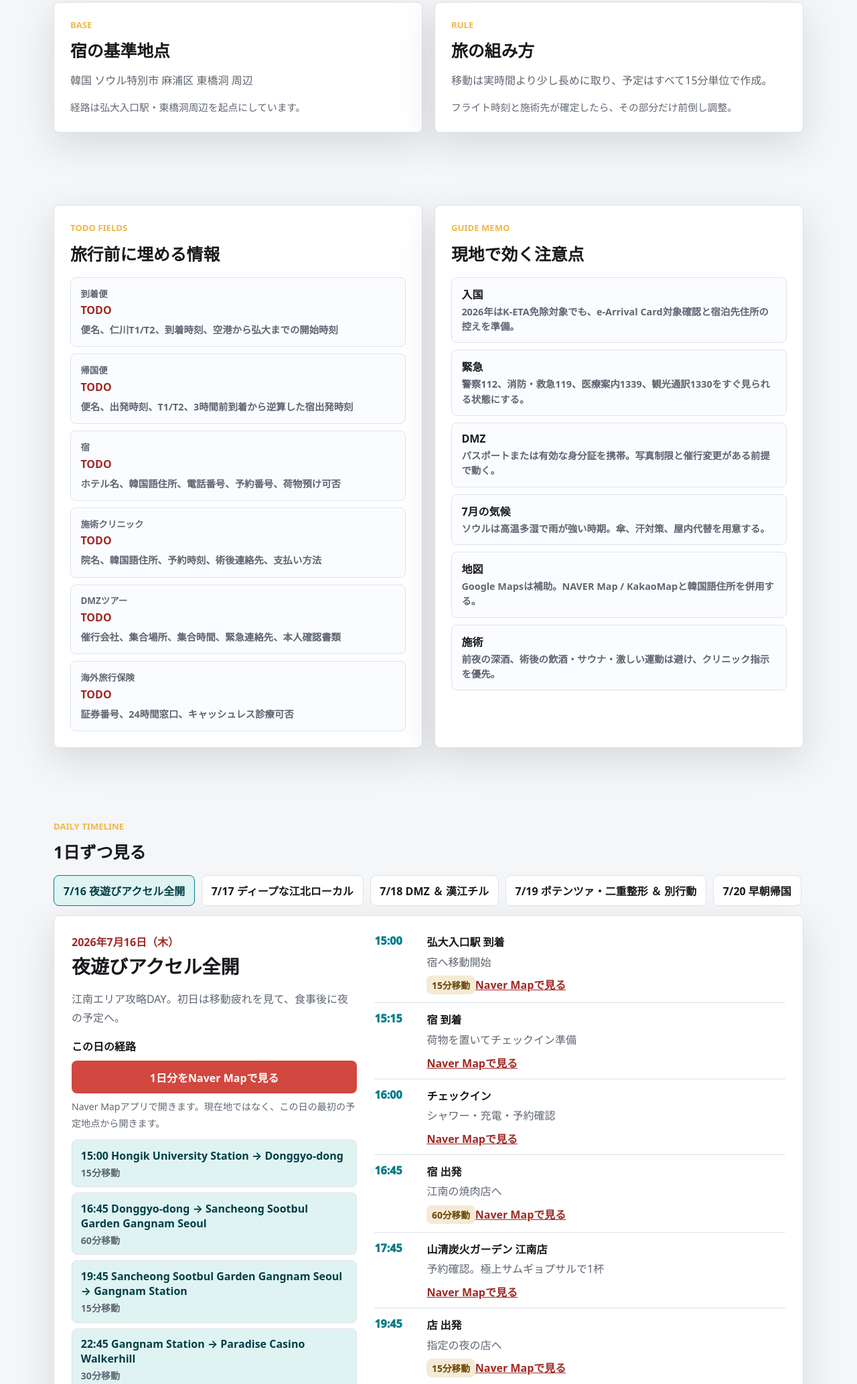
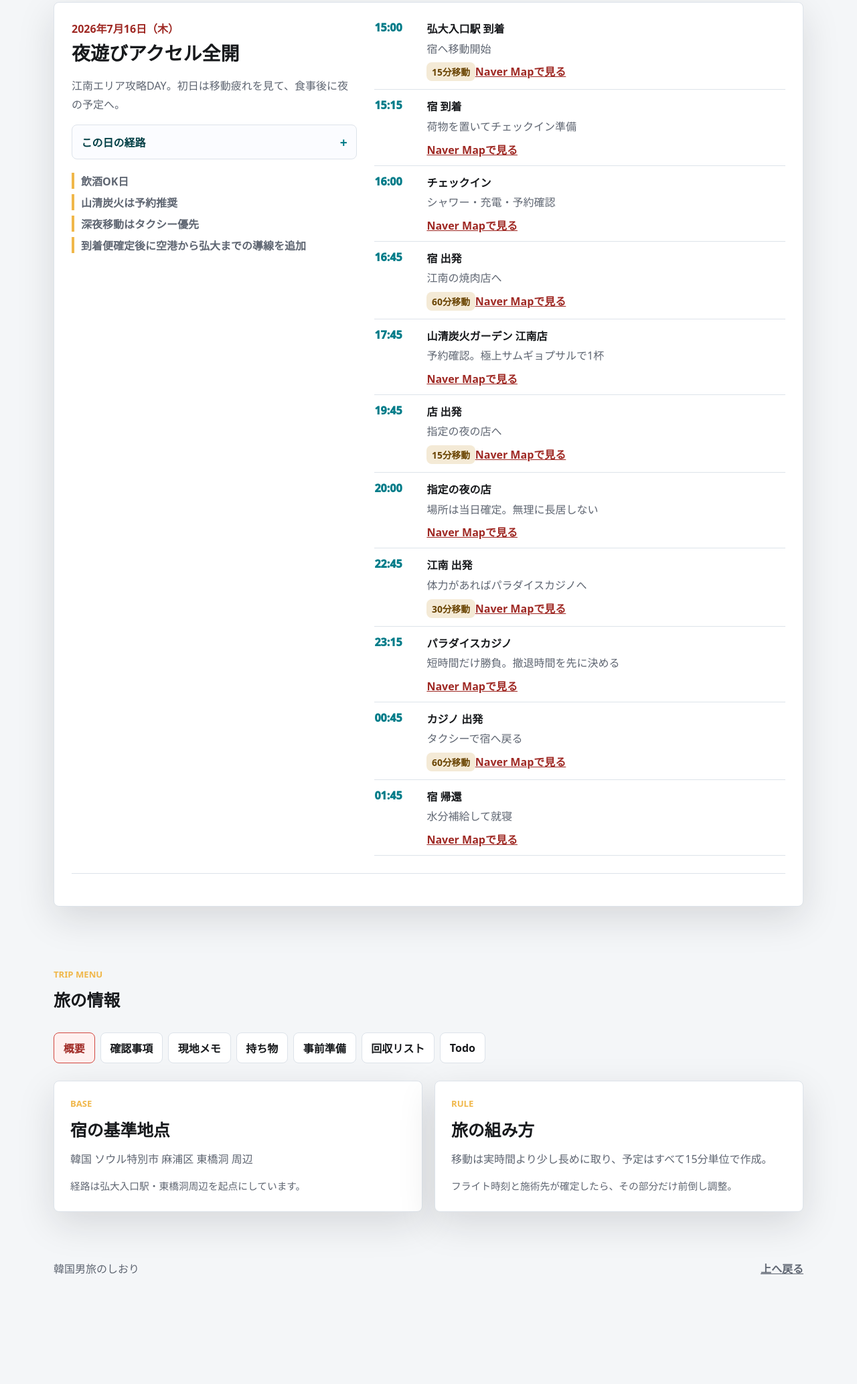
Before and after one commit to taro1025/korea-trip-shiori, a website: page index.html in a window 1280 px wide. Shown: the part 653-2720 px from the top of the page at 67% size. After the commit the page ends 2601 px from the top, so only its background shows below. Drawn offline with Linux system fonts and the light colour scheme.

Commit message:
Compact itinerary layout with info tabs

```diff
--- a/assets/app.js
+++ b/assets/app.js
@@ -105,6 +105,37 @@ function createTab(day) {
   button.textContent = `${day.label} ${day.title}`;
   button.addEventListener("click", () => showDay(day.id));
   return button;
+}
+
+function initInfoTabs() {
+  const tabs = document.querySelectorAll(".info-tab");
+  tabs.forEach((tab) => tab.addEventListener("click", () => showInfoPanel(tab.dataset.panel)));
+  initInfoLinks();
+  showInfoPanel(defaultInfoPanel(tabs));
+}
+
+function defaultInfoPanel(tabs) {
+  return [...tabs].find((tab) => tab.getAttribute("aria-selected") === "true")?.dataset.panel;
+}
+
+function initInfoLinks() {
+  document.querySelectorAll("[data-info-panel]").forEach((link) => {
+    link.addEventListener("click", () => showInfoPanel(link.dataset.infoPanel));
+  });
+}
+
+function showInfoPanel(panelId) {
+  if (!panelId) return;
+  document.querySelectorAll(".info-panel").forEach((panel) => {
+    panel.hidden = panel.id !== panelId;
+  });
+  updateInfoTabs(panelId);
+}
+
+function updateInfoTabs(panelId) {
+  document.querySelectorAll(".info-tab").forEach((tab) => {
+    tab.setAttribute("aria-selected", String(tab.dataset.panel === panelId));
+  });
 }
 
 function showDay(dayId) {
@@ -320,6 +351,7 @@ function simpleItem(text) {
 
 function init() {
   renderTabs();
+  initInfoTabs();
   renderFacts();
   renderMemos();
   renderSimpleList("#checkList", data.checkList);
--- a/assets/styles.css
+++ b/assets/styles.css
@@ -35,7 +35,7 @@ a {
 
 .hero {
   display: flex;
-  min-height: 78svh;
+  min-height: clamp(420px, 58svh, 640px);
   flex-direction: column;
   background:
     linear-gradient(90deg, rgba(13, 17, 23, 0.82), rgba(13, 17, 23, 0.34)),
@@ -74,7 +74,7 @@ a {
 
 .hero__body {
   width: min(1120px, calc(100% - 32px));
-  margin: auto auto 9vh;
+  margin: auto auto 6vh;
 }
 
 .eyebrow,
@@ -129,7 +129,7 @@ a {
 }
 
 .section {
-  padding: 54px 0;
+  padding: 46px 0;
 }
 
 .section__inner {
@@ -166,7 +166,8 @@ a {
 }
 
 .panel h2,
-.section-heading h2 {
+.section-heading h2,
+.info-panel h2 {
   margin: 0;
   font-size: 1.55rem;
 }
@@ -187,12 +188,15 @@ a {
 
 .day-tabs {
   display: flex;
-  flex-wrap: wrap;
   gap: 10px;
+  overflow-x: auto;
   margin-bottom: 14px;
+  padding-bottom: 4px;
+  scrollbar-width: thin;
 }
 
 .day-tab {
+  flex: 0 0 auto;
   min-height: 42px;
   border: 1px solid var(--line);
   border-radius: 8px;
@@ -202,12 +206,47 @@ a {
   font: inherit;
   font-weight: 900;
   cursor: pointer;
+  white-space: nowrap;
 }
 
 .day-tab[aria-selected="true"] {
   border-color: var(--teal);
   background: var(--teal-soft);
   color: #003f45;
+}
+
+.info-tabs {
+  display: flex;
+  gap: 8px;
+  overflow-x: auto;
+  margin-top: -4px;
+  margin-bottom: 4px;
+  padding-bottom: 4px;
+  scrollbar-width: thin;
+}
+
+.info-tab {
+  flex: 0 0 auto;
+  min-height: 42px;
+  border: 1px solid var(--line);
+  border-radius: 8px;
+  background: var(--surface);
+  color: var(--ink);
+  padding: 0.62rem 0.86rem;
+  font: inherit;
+  font-weight: 900;
+  cursor: pointer;
+  white-space: nowrap;
+}
+
+.info-tab[aria-selected="true"] {
+  border-color: var(--red);
+  background: #fff0ef;
+  color: var(--red-dark);
+}
+
+.info-panel[hidden] {
+  display: none;
 }
 
 .day-panel {
@@ -251,9 +290,36 @@ a {
   margin-top: 16px;
 }
 
-.day-routes h4 {
-  margin: 0 0 10px;
-  font-size: 1rem;
+.day-routes summary {
+  display: flex;
+  min-height: 44px;
+  align-items: center;
+  justify-content: space-between;
+  border: 1px solid var(--line);
+  border-radius: 8px;
+  background: #fbfcff;
+  padding: 0.72rem 0.85rem;
+  color: #003f45;
+  font-weight: 900;
+  cursor: pointer;
+}
+
+.day-routes summary::after {
+  content: "+";
+  color: var(--teal);
+  font-size: 1.2rem;
+}
+
+.day-routes[open] summary {
+  margin-bottom: 10px;
+}
+
+.day-routes[open] summary::after {
+  content: "-";
+}
+
+.day-routes summary::-webkit-details-marker {
+  display: none;
 }
 
 .day-route-all-list {
--- a/index.html
+++ b/index.html
@@ -8,7 +8,7 @@
       content="2026年7月16日から20日までの韓国男旅しおり。日別予定、移動時間、Google Maps経路をまとめています。"
     />
     <title>韓国男旅のしおり</title>
-    <link rel="stylesheet" href="assets/styles.css?v=20260616-naver-app-routes" />
+    <link rel="stylesheet" href="assets/styles.css?v=20260616-compact-tabs" />
   </head>
   <body>
     <header class="hero" id="top">
@@ -16,8 +16,8 @@
         <a class="nav__brand" href="#top">韓国男旅</a>
         <div class="nav__links">
           <a href="#days">日程</a>
-          <a href="#prep">準備</a>
-          <a href="#open-todos">Todo</a>
+          <a href="#info" data-info-panel="info-facts">確認</a>
+          <a href="#info" data-info-panel="info-open-todos">Todo</a>
         </div>
       </nav>
 
@@ -30,44 +30,12 @@
         </p>
         <div class="hero__actions">
           <a class="button button--primary" href="#days">日程を見る</a>
-          <a class="button button--ghost" href="#prep">持ち物を見る</a>
+          <a class="button button--ghost" href="#info" data-info-panel="info-checklist">持ち物を見る</a>
         </div>
       </div>
     </header>
 
     <main>
-      <section class="section overview" aria-label="旅行概要">
-        <div class="section__inner overview__grid">
-          <article class="panel">
-            <span class="panel__label">Base</span>
-            <h2>宿の基準地点</h2>
-            <p>韓国 ソウル特別市 麻浦区 東橋洞 周辺</p>
-            <p class="small">経路は弘大入口駅・東橋洞周辺を起点にしています。</p>
-          </article>
-          <article class="panel">
-            <span class="panel__label">Rule</span>
-            <h2>旅の組み方</h2>
-            <p>移動は実時間より少し長めに取り、予定はすべて15分単位で作成。</p>
-            <p class="small">フライト時刻と施術先が確定したら、その部分だけ前倒し調整。</p>
-          </article>
-        </div>
-      </section>
-
-      <section class="section" id="critical">
-        <div class="section__inner prep-grid">
-          <article class="panel">
-            <span class="panel__label">TODO Fields</span>
-            <h2>旅行前に埋める情報</h2>
-            <dl class="fact-list" id="keyFactList"></dl>
-          </article>
-          <article class="panel">
-            <span class="panel__label">Guide Memo</span>
-            <h2>現地で効く注意点</h2>
-            <ul class="memo-list" id="guideMemoList"></ul>
-          </article>
-        </div>
-      </section>
-
       <section class="section" id="days">
         <div class="section__inner">
           <div class="section-heading">
@@ -80,12 +48,12 @@
               <span id="dayDate"></span>
               <h3 id="dayTitle"></h3>
               <p id="dayTheme"></p>
-              <div class="day-routes" id="dayRoutes">
-                <h4>この日の経路</h4>
+              <details class="day-routes" id="dayRoutes">
+                <summary>この日の経路</summary>
                 <div class="day-route-all-list" id="dayRouteAllList"></div>
                 <p class="day-routes__hint" id="dayRouteHint"></p>
                 <div class="day-route-list" id="dayRouteList"></div>
-              </div>
+              </details>
               <ul id="dayNotes"></ul>
             </div>
             <ol class="timeline" id="timeline"></ol>
@@ -94,33 +62,183 @@
         </div>
       </section>
 
-      <section class="section" id="prep">
+      <section class="section info-hub" id="info">
         <div class="section__inner prep-grid">
-          <article class="panel">
+          <div class="section-heading panel--wide">
+            <span class="eyebrow">Trip Menu</span>
+            <h2>旅の情報</h2>
+          </div>
+          <div class="info-tabs panel--wide" id="infoTabs" role="tablist" aria-label="旅行情報">
+            <button
+              class="info-tab"
+              id="info-tab-overview"
+              type="button"
+              role="tab"
+              aria-selected="true"
+              aria-controls="info-overview"
+              data-panel="info-overview"
+            >
+              概要
+            </button>
+            <button
+              class="info-tab"
+              id="info-tab-facts"
+              type="button"
+              role="tab"
+              aria-selected="false"
+              aria-controls="info-facts"
+              data-panel="info-facts"
+            >
+              確認事項
+            </button>
+            <button
+              class="info-tab"
+              id="info-tab-memos"
+              type="button"
+              role="tab"
+              aria-selected="false"
+              aria-controls="info-memos"
+              data-panel="info-memos"
+            >
+              現地メモ
+            </button>
+            <button
+              class="info-tab"
+              id="info-tab-checklist"
+              type="button"
+              role="tab"
+              aria-selected="false"
+              aria-controls="info-checklist"
+              data-panel="info-checklist"
+            >
+              持ち物
+            </button>
+            <button
+              class="info-tab"
+              id="info-tab-reserve"
+              type="button"
+              role="tab"
+              aria-selected="false"
+              aria-controls="info-reserve"
+              data-panel="info-reserve"
+            >
+              事前準備
+            </button>
+            <button
+              class="info-tab"
+              id="info-tab-wants"
+              type="button"
+              role="tab"
+              aria-selected="false"
+              aria-controls="info-wants"
+              data-panel="info-wants"
+            >
+              回収リスト
+            </button>
+            <button
+              class="info-tab"
+              id="info-tab-open-todos"
+              type="button"
+              role="tab"
+              aria-selected="false"
+              aria-controls="info-open-todos"
+              data-panel="info-open-todos"
+            >
+              Todo
+            </button>
+          </div>
+
+          <section
+            class="info-panel overview__grid panel--wide"
+            id="info-overview"
+            role="tabpanel"
+            aria-labelledby="info-tab-overview"
+          >
+            <article class="panel">
+              <span class="panel__label">Base</span>
+              <h2>宿の基準地点</h2>
+              <p>韓国 ソウル特別市 麻浦区 東橋洞 周辺</p>
+              <p class="small">経路は弘大入口駅・東橋洞周辺を起点にしています。</p>
+            </article>
+            <article class="panel">
+              <span class="panel__label">Rule</span>
+              <h2>旅の組み方</h2>
+              <p>移動は実時間より少し長めに取り、予定はすべて15分単位で作成。</p>
+              <p class="small">フライト時刻と施術先が確定したら、その部分だけ前倒し調整。</p>
+            </article>
+          </section>
+
+          <article
+            class="panel info-panel panel--wide"
+            id="info-facts"
+            role="tabpanel"
+            aria-labelledby="info-tab-facts"
+            hidden
+          >
+            <span class="panel__label">TODO Fields</span>
+            <h2>旅行前に埋める情報</h2>
+            <dl class="fact-list" id="keyFactList"></dl>
+          </article>
+
+          <article
+            class="panel info-panel panel--wide"
+            id="info-memos"
+            role="tabpanel"
+            aria-labelledby="info-tab-memos"
+            hidden
+          >
+            <span class="panel__label">Guide Memo</span>
+            <h2>現地で効く注意点</h2>
+            <ul class="memo-list" id="guideMemoList"></ul>
+          </article>
+
+          <article
+            class="panel info-panel panel--wide"
+            id="info-checklist"
+            role="tabpanel"
+            aria-labelledby="info-tab-checklist"
+            hidden
+          >
             <span class="panel__label">Checklist</span>
             <h2>必ず持つもの</h2>
             <ul class="check-list" id="checkList"></ul>
           </article>
-          <article class="panel">
+
+          <article
+            class="panel info-panel panel--wide"
+            id="info-reserve"
+            role="tabpanel"
+            aria-labelledby="info-tab-reserve"
+            hidden
+          >
             <span class="panel__label">Reserve</span>
             <h2>事前にやること</h2>
             <ul class="todo-list" id="todoList"></ul>
           </article>
-          <article class="panel panel--wide">
+
+          <article
+            class="panel info-panel panel--wide"
+            id="info-wants"
+            role="tabpanel"
+            aria-labelledby="info-tab-wants"
+            hidden
+          >
             <span class="panel__label">Wishlist</span>
             <h2>行きたいこと回収</h2>
             <ul class="want-list" id="wantList"></ul>
           </article>
-        </div>
-      </section>
 
-      <section class="section" id="open-todos">
-        <div class="section__inner">
-          <div class="section-heading">
+          <section
+            class="info-panel panel--wide"
+            id="info-open-todos"
+            role="tabpanel"
+            aria-labelledby="info-tab-open-todos"
+            hidden
+          >
             <span class="eyebrow">Open TODO</span>
             <h2>未消化Todoリスト</h2>
-          </div>
-          <div class="open-todo-list" id="openTodoList"></div>
+            <div class="open-todo-list" id="openTodoList"></div>
+          </section>
         </div>
       </section>
     </main>
@@ -130,7 +248,7 @@
       <a href="#top">上へ戻る</a>
     </footer>
 
-    <script src="assets/itinerary.js?v=20260616-naver-app-routes" defer></script>
-    <script src="assets/app.js?v=20260616-naver-app-routes" defer></script>
+    <script src="assets/itinerary.js?v=20260616-compact-tabs" defer></script>
+    <script src="assets/app.js?v=20260616-compact-tabs" defer></script>
   </body>
 </html>
--- a/scripts/check-site.js
+++ b/scripts/check-site.js
@@ -42,11 +42,14 @@ function checkContent() {
   const html = read("index.html");
   assert(html.includes("韓国男旅のしおり"), "タイトルがありません");
   assert(html.includes("dayTabs"), "日別タブがありません");
+  assert(html.includes("infoTabs"), "旅行情報タブがありません");
+  assert(html.includes("info-panel"), "旅行情報パネルがありません");
   assert(html.includes("keyFactList"), "未確定情報のTODO表示欄がありません");
   assert(html.includes("guideMemoList"), "現地メモ表示欄がありません");
   assert(html.includes("openTodoList"), "未消化Todoリストがありません");
   assert(html.includes("dayRouteAllList"), "1日分の一括経路リンクがありません");
   assert(html.includes("dayRouteList"), "日別経路リストがありません");
+  assert(html.includes('<details class="day-routes"'), "日別経路が折りたたみではありません");
   assert(html.includes("wantList"), "行きたいこと回収リストがありません");
   assert(!html.includes('id="friends"'), "別行動が独立セクションに戻っています");
 }
```
Also changed, not shown: README.md.
